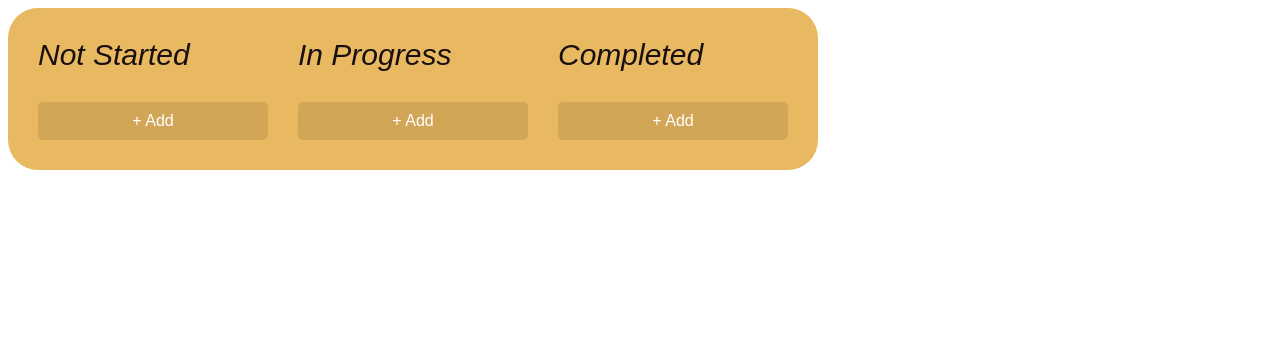
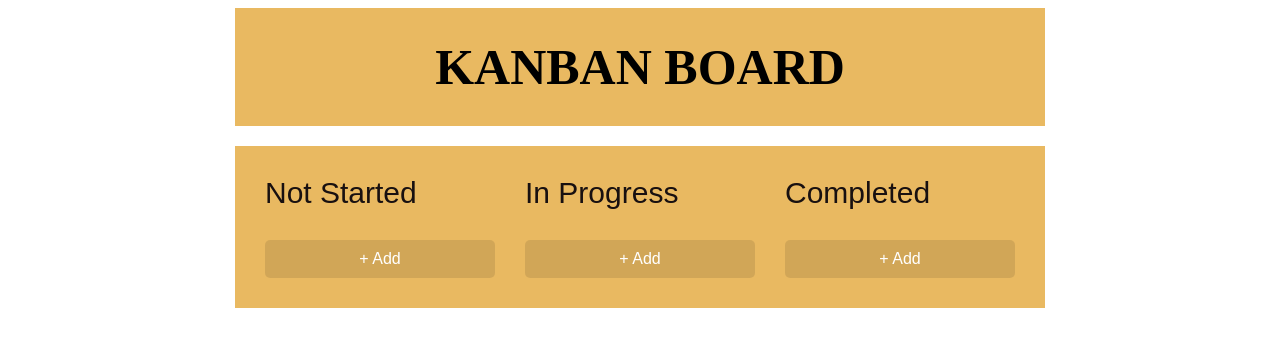
Before and after one commit to Kaushik-patil/Kanban-app, a plain HTML site: page index.html in a window 1280 px wide. Drawn offline with Linux system fonts and the light colour scheme.

Commit message:
second commit css changed

```diff
--- a/index.css
+++ b/index.css
@@ -3,9 +3,30 @@
 	padding: 30px;
 	width: 750px;
 	background:rgb(233, 185, 97);
-	border-radius: 5px;
+
+
 }
+.navparent{
 
+	display: flex;
+  justify-content: center;
+  align-items: center;
+  margin-bottom: 20px;
+}
+.nav{
+	padding: 30px;
+	width: 750px;
+	text-align: center;
+	font-size: 50px;
+	font-weight: 600;
+	background-color: rgb(233, 185, 97);
+}
+.head{
+
+	display: flex;
+  justify-content: center;
+  align-items: center;
+}
 .kanban * {
 	font-family: sans-serif;
 
@@ -23,7 +44,7 @@
 	margin-bottom: 20px;
 	font-size: 30px;
 	color: rgb(24, 16, 16);
-	font-style:italic;
+	font-style:normal;
 	user-select: none;
 }
 
--- a/index.html
+++ b/index.html
@@ -8,9 +8,12 @@
 	<link rel="stylesheet" href="/index.css">
 </head>
 <body>
-	<div class="kanban" style= "border-radius: 30px;">
+	<div class="navparent"><div class="nav">KANBAN BOARD</div></div>
+   <div class="head">
+	<div class="kanban" >
 
 	</div>
 	<script src="js/main.js" type="module"></script>
+</div>
 </body>
 </html>
```
